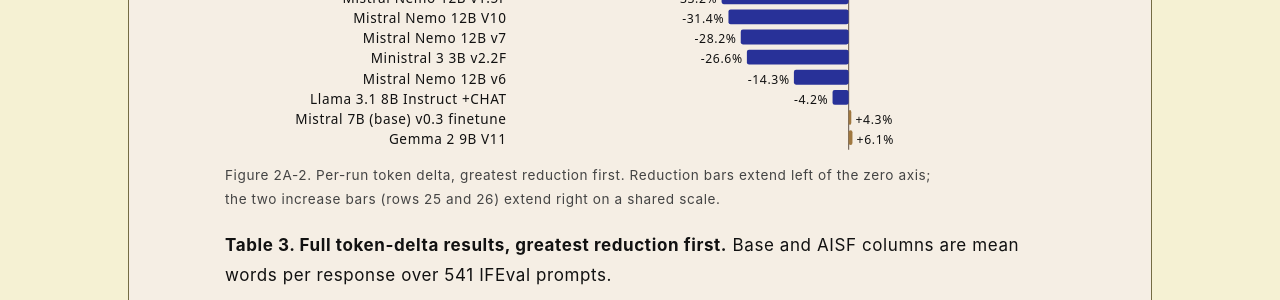
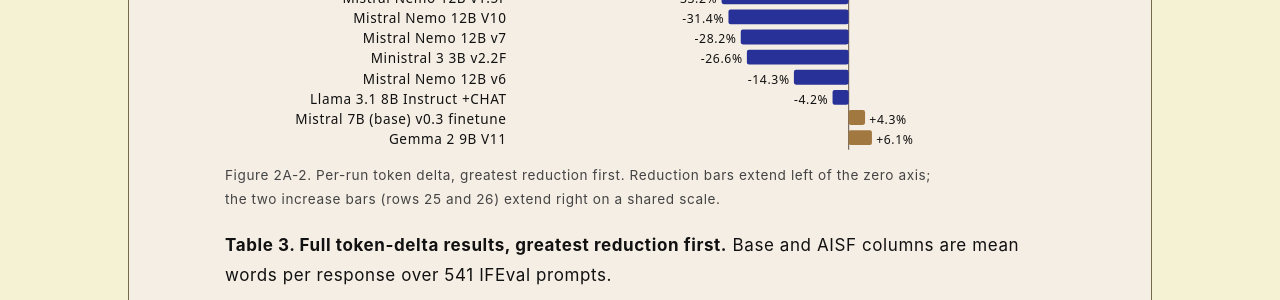
Before and after one commit to rojaslen/AISF-WEB, a Jekyll site: the page built from apx02a.md, in a window 1280 px wide and 900 px high, scrolled down 3963 px. Shown: the part 150-450 px from the top of the window. Built offline with Jekyll 4.4.1, drawn with Linux system fonts in a browser that asks for light colours; some web fonts are replaced.

Commit message:
Update apx02a.md

```diff
--- a/apx02a.md
+++ b/apx02a.md
@@ -251,11 +251,11 @@
 <rect class="td-reduce" x="573.8" y="449.5" width="15.2" height="14" rx="2"/>
 <text class="td-val-r" x="569.8" y="462.5" text-anchor="end">-4.2%</text>
 <text class="td-lbl-r" x="266" y="481.5" text-anchor="end">Mistral 7B (base) v0.3 finetune</text>
-<rect class="td-increase" x="589.0" y="468.5" width="2.5" height="14" rx="2"/>
-<text class="td-val-r" x="595.5" y="481.5" text-anchor="start">+4.3%</text>
+<rect class="td-increase" x="589.0" y="468.5" width="15.5" height="14" rx="2"/>
+<text class="td-val-r" x="608.5" y="481.5" text-anchor="start">+4.3%</text>
 <text class="td-lbl-r" x="266" y="500.5" text-anchor="end">Gemma 2 9B V11</text>
-<rect class="td-increase" x="589.0" y="487.5" width="3.6" height="14" rx="2"/>
-<text class="td-val-r" x="596.5" y="500.5" text-anchor="start">+6.1%</text>
+<rect class="td-increase" x="589.0" y="487.5" width="22.0" height="14" rx="2"/>
+<text class="td-val-r" x="615.0" y="500.5" text-anchor="start">+6.1%</text>
 </svg>
 <figcaption>Figure 2A-2. Per-run token delta, greatest reduction first. Reduction bars extend left of the zero axis; the two increase bars (rows 25 and 26) extend right on a shared scale.</figcaption>
 </figure>
```
